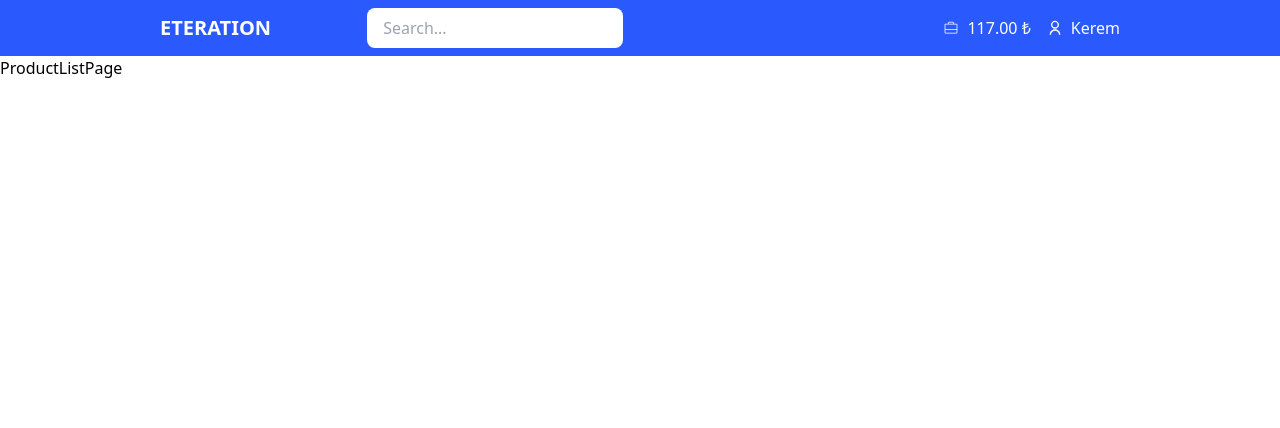
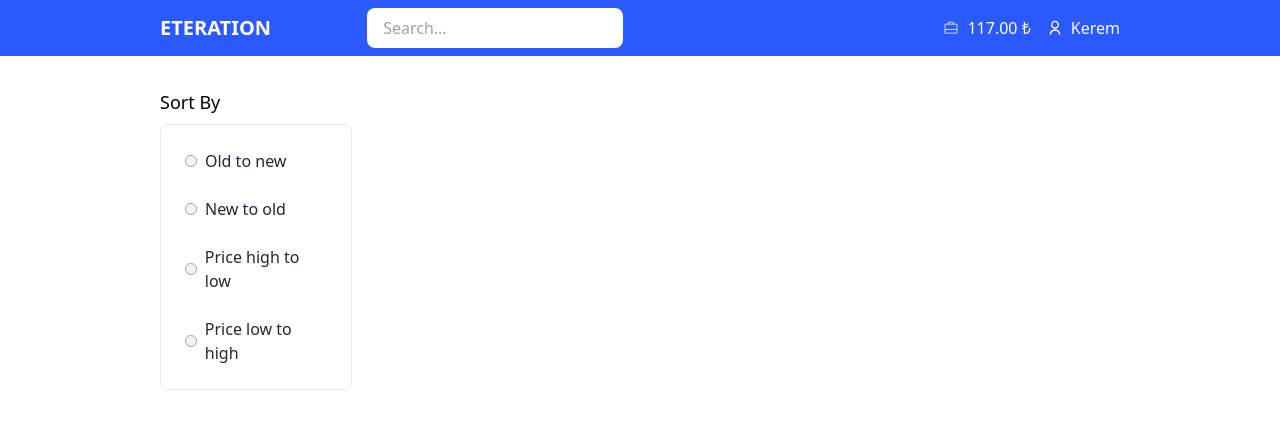
Before and after one commit to FercanSen/eteration-case, a React (Create React App) app: page / in a window 1280 px wide. Shown: the top 428 px of the page. Built offline with nearby package versions, Linux system fonts and the light colour scheme.

Commit message:
Create SortByFilters component

```diff
--- /dev/null
+++ b/src/components/Filters/SortByFilter.tsx
@@ -0,0 +1,47 @@
+import React from "react";
+import { useSelector, useDispatch } from "react-redux";
+import { AppDispatch, RootState } from "../../redux/store";
+import { setSortBy } from "../../redux/filterSlice";
+
+interface SortByFilterProps {
+  items: string[];
+}
+
+const SortByFilter: React.FC<SortByFilterProps> = ({ items }) => {
+  const dispatch = useDispatch<AppDispatch>();
+  const selectedFilter = useSelector((state: RootState) => state.filter.sortBy);
+
+  const handleItemClick = (item: string) => {
+    dispatch(setSortBy(item));
+  };
+
+  return (
+    <>
+      <h2 className="text-lg mb-2">Sort By</h2>
+      <div className="bg-white border rounded-lg p-4">
+        <ul className="space-y-2">
+          {items.map((item) => (
+            <li
+              key={item}
+              className={`cursor-pointer p-2 rounded-lg transition-colors flex items-center ${
+                selectedFilter === item ? "text-blue-500" : "text-gray-800"
+              }`}
+              onClick={() => handleItemClick(item)}
+            >
+              <span
+                className={`w-3 h-3 mr-2 rounded-full border ${
+                  selectedFilter === item
+                    ? "border-blue-500 bg-blue-500"
+                    : "border-gray-400 bg-gray-100"
+                }`}
+              />
+              {item}
+            </li>
+          ))}
+        </ul>
+      </div>
+    </>
+  );
+};
+
+export default SortByFilter;
--- a/src/components/ProductFilters.tsx
+++ b/src/components/ProductFilters.tsx
@@ -0,0 +1,17 @@
+import SortByFilter from "./Filters/SortByFilter";
+
+const ProductFilters = () => {
+  const sortByItems = [
+    "Old to new",
+    "New to old",
+    "Price high to low",
+    "Price low to high",
+  ];
+  return (
+    <div>
+      <SortByFilter items={sortByItems} />
+    </div>
+  );
+};
+
+export default ProductFilters;
--- a/src/pages/ProductListPage.tsx
+++ b/src/pages/ProductListPage.tsx
@@ -1,5 +1,13 @@
+import ProductFilters from "../components/ProductFilters";
+
 const ProductListPage = () => {
-  return <div>ProductListPage</div>;
+  return (
+    <div className="appPadding pt-8">
+      <div className="w-1/5">
+        <ProductFilters />
+      </div>
+    </div>
+  );
 };
 
 export default ProductListPage;
```
